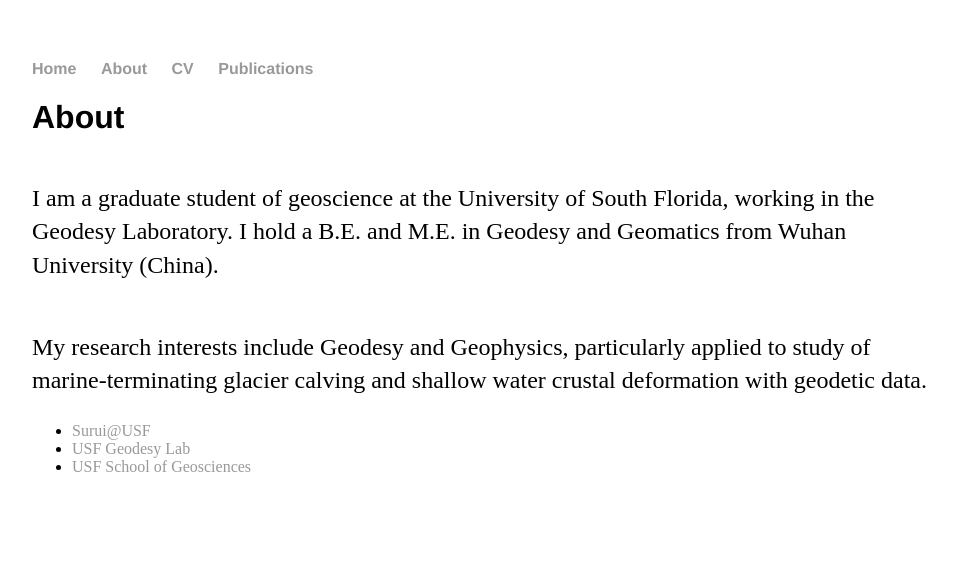
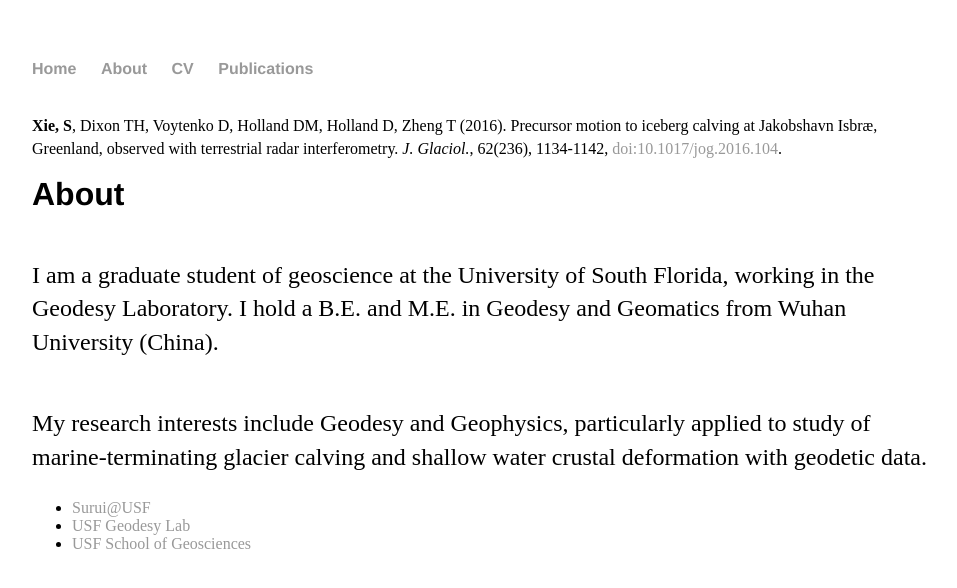
Before and after one commit to suruixie/suruixie.github.io, a Jekyll site: the page built from about/index.html, in a window 1280 px wide. Shown: the top 588 px of the page, without its empty margins (160-1117 px from the left). Built offline with Jekyll 4.4.1, drawn with Linux system fonts in a browser that asks for light colours.

Commit message:
Update index.html

```diff
--- a/about/index.html
+++ b/about/index.html
@@ -2,11 +2,14 @@
 layout: default
 title: About Surui Xie
 ---
+	<p style="font-size:1.0em;">
+		<span class="line"><strong>Xie, S</strong>, Dixon TH, Voytenko D, Holland DM, Holland D, Zheng T (2016). Precursor motion to iceberg calving at Jakobshavn Isbræ, Greenland, observed with terrestrial radar interferometry. <em>J. Glaciol.</em>, 62(236), 1134-1142, <a href="https://doi.org/10.1017/jog.2016.104">doi:10.1017/jog.2016.104</a>.</span>
+	</p>
 
 <div class="about">
 	<h1>About</h1>
-			<p>I am a graduate student of geoscience at the University of South Florida, working in the Geodesy Laboratory. I hold a B.E. and M.E. in Geodesy and Geomatics from Wuhan University (China).</p>
-			<p>My research interests include Geodesy and Geophysics, particularly applied to study of marine-terminating glacier calving and shallow water crustal deformation with geodetic data.</p>
+	<p><span class="line">I am a graduate student of geoscience at the University of South Florida, working in the Geodesy Laboratory. I hold a B.E. and M.E. in Geodesy and Geomatics from Wuhan University (China).</span></p>
+	<p><span class="line">My research interests include Geodesy and Geophysics, particularly applied to study of marine-terminating glacier calving and shallow water crustal deformation with geodetic data.</span></p>
 	<ul class="contacts">
 		<li><a href="http://hennarot.forest.usf.edu/main/depts/geosci/students/suruixie/">Surui@USF</a></li>
 		<li><a href="http://labs.cas.usf.edu/geodesy/">USF Geodesy Lab</a></li>
```
Lines whose indentation alone changed are shown as unchanged.
